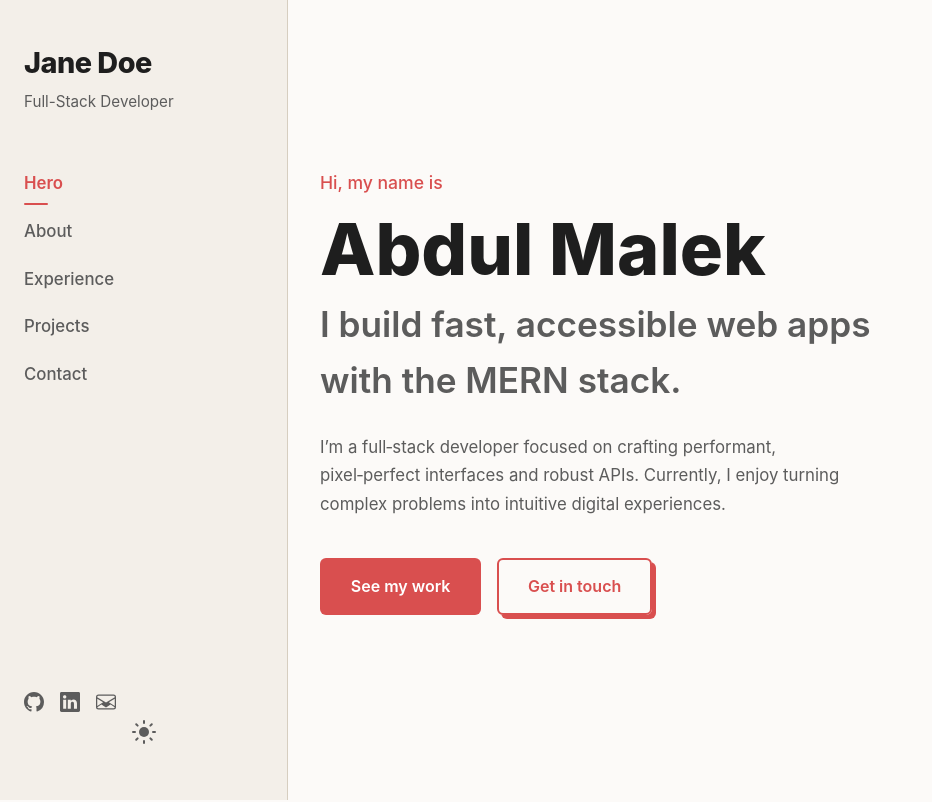
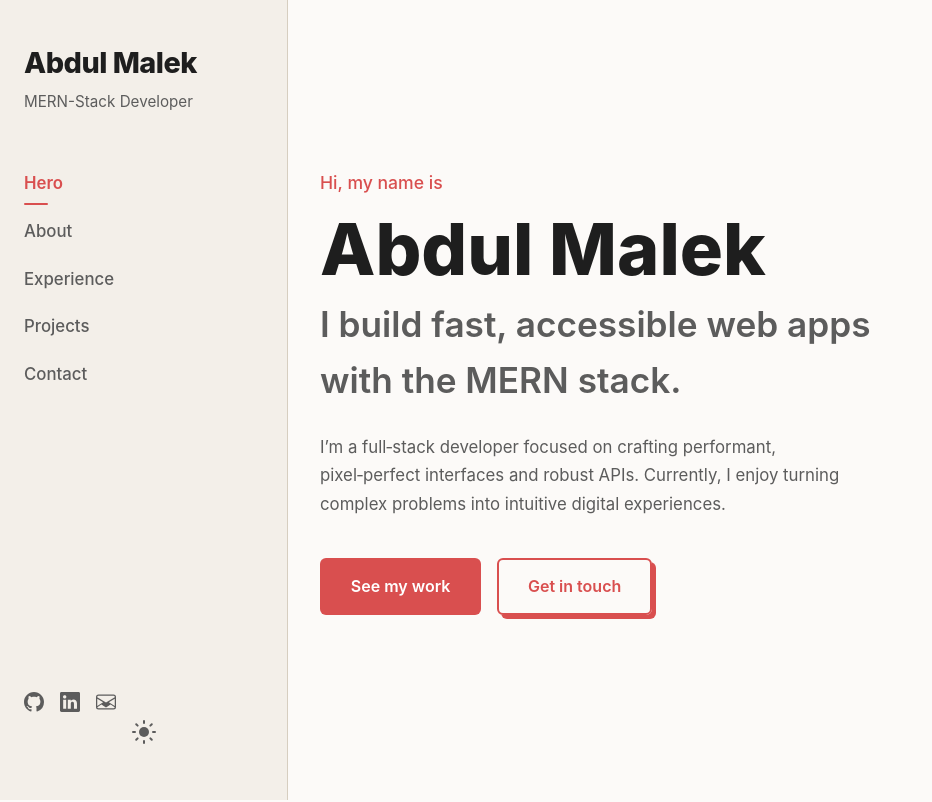
Before and after one commit to abdulmalekjillhazz/portfolio, a Next.js app: page / in a window 1280 px wide. Shown: the top 802 px of the page, without its empty margins (0-932 px from the left). Built offline with nearby package versions, Linux system fonts and the light colour scheme.

Commit message:
Update sidebar user details to Abdul Malek

```diff
--- a/components/Sidebar.js
+++ b/components/Sidebar.js
@@ -12,8 +12,8 @@ export default function Sidebar() {
   return (
     <aside className={styles.sidebar}>
       <div className={styles.brand}>
-        <h1 className={styles.name}>Jane Doe</h1>
-        <p className={styles.role}>Full-Stack Developer</p>
+        <h1 className={styles.name}>Abdul Malek</h1>
+        <p className={styles.role}>MERN-Stack Developer</p>
       </div>
       <nav className={styles.nav} aria-label="Main navigation">
         <ul>
```
